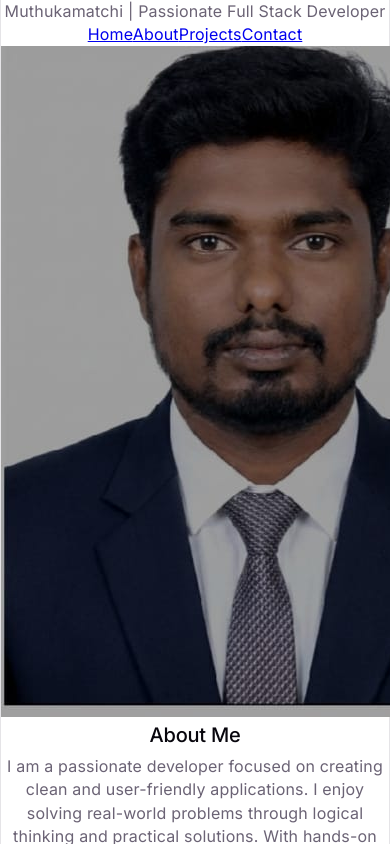
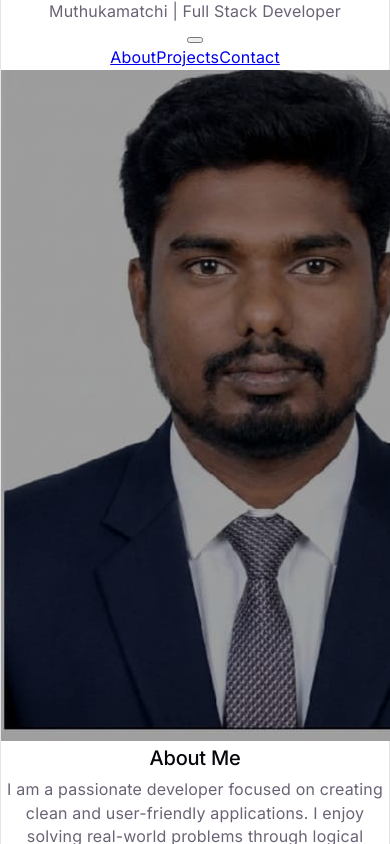
Before and after one commit to Muthu231200/my_portfolio, a React (Vite) app: page / in a window 390 px wide. Shown: the top 844 px of the page. Built offline with nearby package versions, Linux system fonts and the light colour scheme; the HTML template or start-up script is replaced by a standard one.

Commit message:
fix : design changes

```diff
--- a/src/components/Navbar.tsx
+++ b/src/components/Navbar.tsx
@@ -1,15 +1,20 @@
+import { useState } from "react";
+
 function Navbar() {
+  const [open, setOpen] = useState(false);
+
   return (
     <nav className="navbar">
-      <div className="nav-left">
-        Muthukamatchi | Passionate Full Stack Developer
-      </div>
+      <div className="nav-left">Muthukamatchi | Full Stack Developer</div>
 
-      <div className="nav-right">
-        <a href="#home">Home</a>
-        <a href="#about">About</a>
-        <a href="#projects">Projects</a>
-        <a href= "#contact">Contact</a>
+      <button className="nav-toggle" onClick={() => setOpen(!open)} aria-label="Toggle menu">
+        <span className={`hamburger ${open ? "open" : ""}`} />
+      </button>
+
+      <div className={`nav-right ${open ? "nav-open" : ""}`}>
+        <a href="#about" onClick={() => setOpen(false)}>About</a>
+        <a href="#projects" onClick={() => setOpen(false)}>Projects</a>
+        <a href="#contact" onClick={() => setOpen(false)}>Contact</a>
       </div>
     </nav>
   );
--- a/src/styles/global.css
+++ b/src/styles/global.css
@@ -6,10 +6,25 @@ body {
   scroll-behavior: smooth;
 }
 
+h1, h2, h3, h4 {
+  font-family: 'Inter', sans-serif;
+  font-weight: 700;
+  line-height: 1.2;
+  margin: 0;
+  color: #f1f5f9;
+}
+
+h2 {
+  font-size: 2rem;
+  font-weight: 800;
+  letter-spacing: -0.4px;
+}
+
 h3 {
-  text-align: center;
+  font-size: 1.05rem;
+  font-weight: 700;
+  text-align: left;
   margin-top: 0;
-  font-size: 2rem;
 }
 
 .navbar {
@@ -38,15 +53,14 @@ h3 {
 
 .about {
   max-width: 800px;
-  margin: 10px auto 0 auto;
+  margin: 10px auto 40px auto;
   text-align: center;
   line-height: 1.6;
 }
 
 .about h2 {
-  font-size: 2.5rem;
-  margin-bottom: 20px;
-  color: #cbd5f5;
+  margin-bottom: 16px;
+  color: #f1f5f9;
 }
 
 .about p {
@@ -91,11 +105,7 @@ h3 {
 }
 
 .projects h2 {
-  font-size: 2.8rem;
-  font-weight: 800;
   margin: 0 0 14px;
-  color: #f1f5f9;
-  letter-spacing: -0.5px;
 }
 
 .project-grid {
@@ -175,9 +185,6 @@ h3 {
 
 .project-card h3 {
   margin: 0 0 10px;
-  font-size: 1.05rem;
-  font-weight: 700;
-  color: #e2e8f0;
   line-height: 1.4;
 }
 
@@ -300,3 +307,137 @@ a.footer-contact-item:hover {
   color: #334155;
   letter-spacing: 0.3px;
 }
+
+/* ── Hamburger ── */
+.nav-toggle {
+  display: none;
+  background: none;
+  border: none;
+  cursor: pointer;
+  padding: 8px;
+  z-index: 100;
+}
+
+.hamburger,
+.hamburger::before,
+.hamburger::after {
+  display: block;
+  width: 24px;
+  height: 2px;
+  background: #f1f5f9;
+  border-radius: 2px;
+  transition: all 0.3s ease;
+  position: relative;
+}
+
+.hamburger::before,
+.hamburger::after {
+  content: '';
+  position: absolute;
+  left: 0;
+}
+
+.hamburger::before { top: -7px; }
+.hamburger::after  { top: 7px; }
+
+.hamburger.open { background: transparent; }
+.hamburger.open::before { transform: rotate(45deg); top: 0; }
+.hamburger.open::after  { transform: rotate(-45deg); top: 0; }
+
+/* ── Mobile ── */
+@media (max-width: 768px) {
+  .navbar {
+    padding: 16px 20px;
+    position: relative;
+    flex-wrap: wrap;
+  }
+
+  .nav-left {
+    font-size: 0.85rem;
+    flex: 1;
+  }
+
+  .nav-toggle {
+    display: block;
+  }
+
+  .nav-right {
+    display: none;
+    flex-direction: column;
+    width: 100%;
+    background: #0f172a;
+    border-top: 1px solid rgba(255,255,255,0.07);
+    padding: 12px 0;
+    gap: 0;
+  }
+
+  .nav-right.nav-open {
+    display: flex;
+  }
+
+  .nav-right a {
+    margin-left: 0;
+    padding: 12px 20px;
+    border-bottom: 1px solid rgba(255,255,255,0.05);
+    font-size: 0.95rem;
+  }
+
+  .about {
+    margin: 10px 20px 0;
+    padding: 0 4px;
+  }
+
+  .about h2 {
+    font-size: 1.6rem;
+  }
+
+  .about p {
+    font-size: 0.9rem;
+  }
+
+  .profile-img {
+    width: 130px;
+    height: 130px;
+    margin: 16px auto;
+  }
+
+  .projects {
+    padding: 16px 16px 40px;
+  }
+
+  .projects h2 {
+    font-size: 1.6rem;
+  }
+
+  .project-grid {
+    grid-template-columns: 1fr;
+    gap: 16px;
+  }
+
+  .project-card {
+    padding: 24px 20px 20px;
+  }
+
+  .footer {
+    padding: 36px 20px 20px;
+  }
+
+  .footer-top {
+    flex-direction: column;
+    align-items: flex-start;
+    gap: 20px;
+  }
+
+  .footer-contact {
+    align-items: flex-start;
+  }
+
+  .footer-social {
+    align-items: flex-start;
+  }
+
+  .footer-bottom {
+    font-size: 0.72rem;
+    text-align: left;
+  }
+}
```
